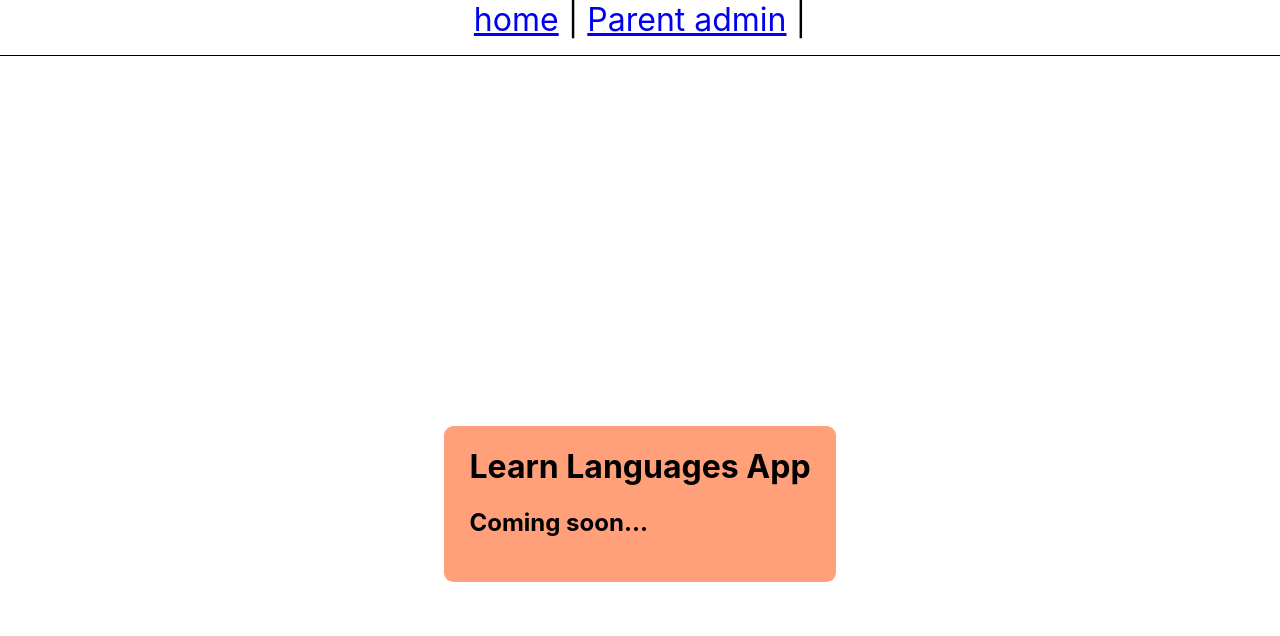
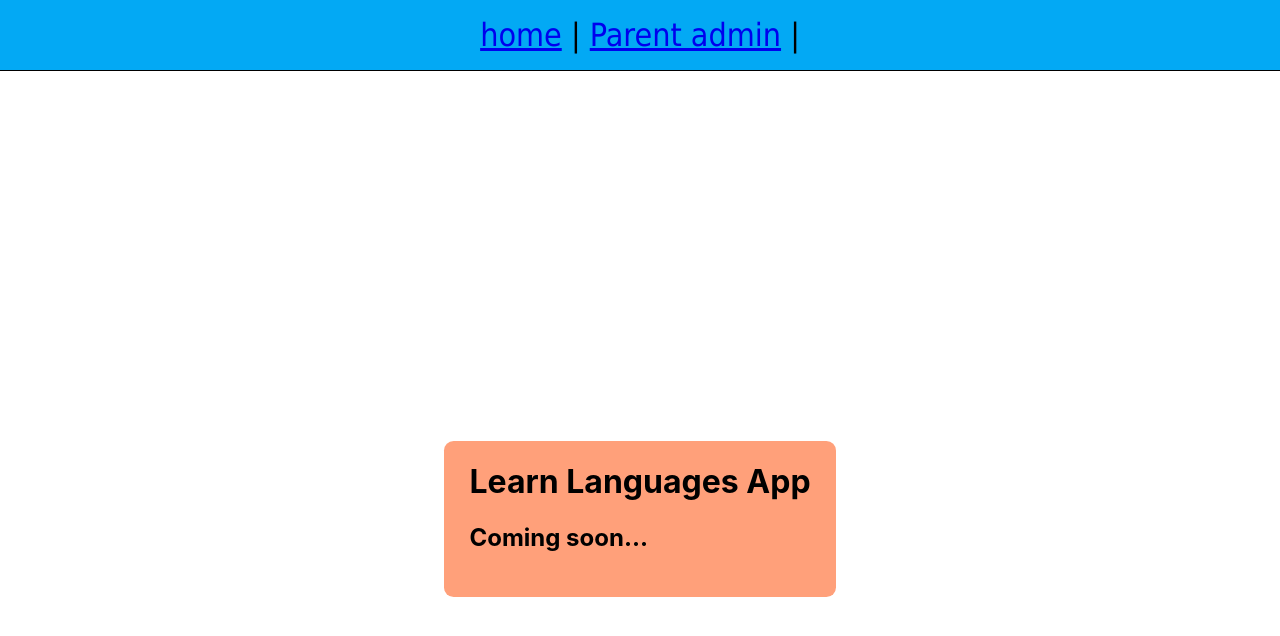
Before and after one commit to nordicirish/learn-languages-app, a React (Create React App) app in the folder frontend/: page / in a window 1280 px wide. Shown: the top 636 px of the page. Built offline with nearby package versions, Linux system fonts and the light colour scheme; no server answers.

Commit message:
Update App.js: Add styles to <nav>

```diff
--- a/frontend/src/App.js
+++ b/frontend/src/App.js
@@ -6,10 +6,13 @@ const App = () => {
       <nav
         style={{
           borderBottom: "solid 1px",
+          padding: "1rem",
+          backgroundColor: "#03a9f4",
           fontSize: "2rem",
           textAlign: "center",
           paddingBottom: "1rem",
           marginBottom: "3rem",
+          fontFamily: "Tahoma, Verdana, Segoe, sans-serif",
         }}
       >
         <Link to="/">home</Link> | <Link to="/admin">Parent admin</Link> |{" "}
```
